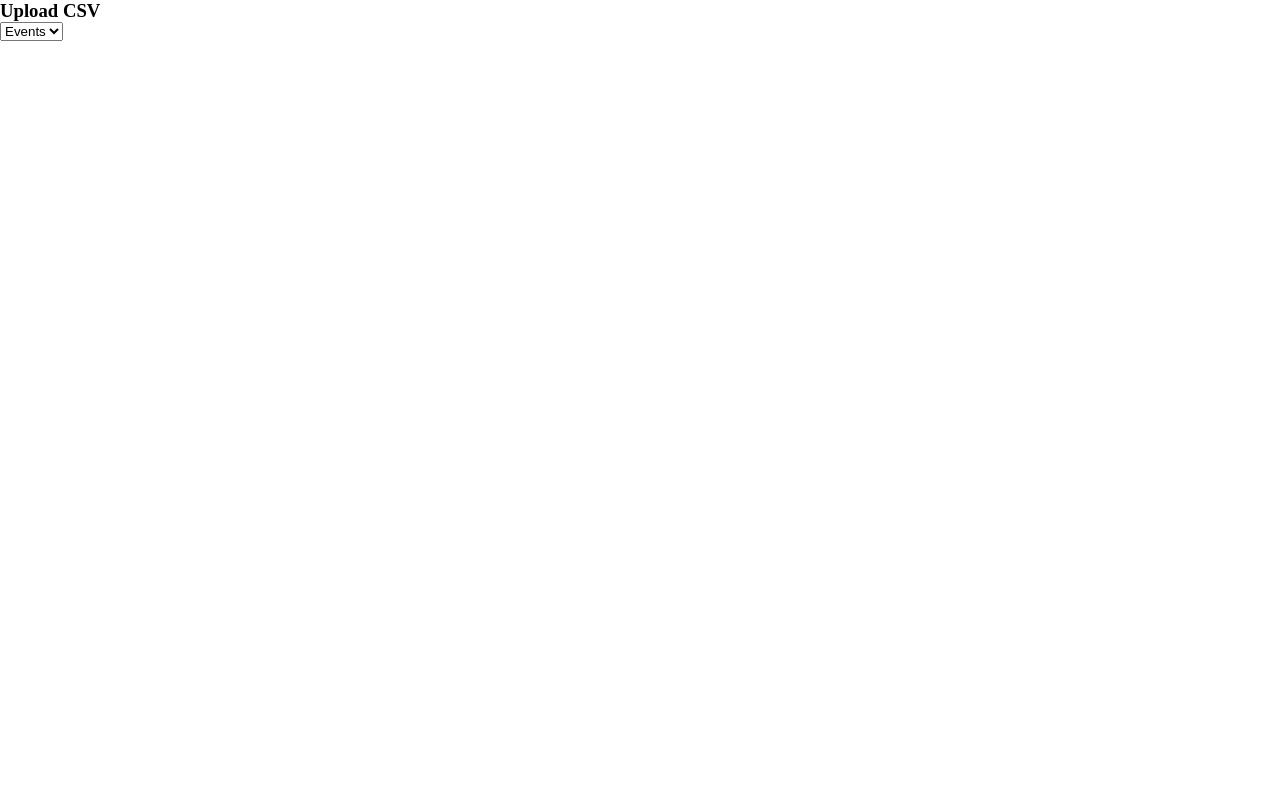
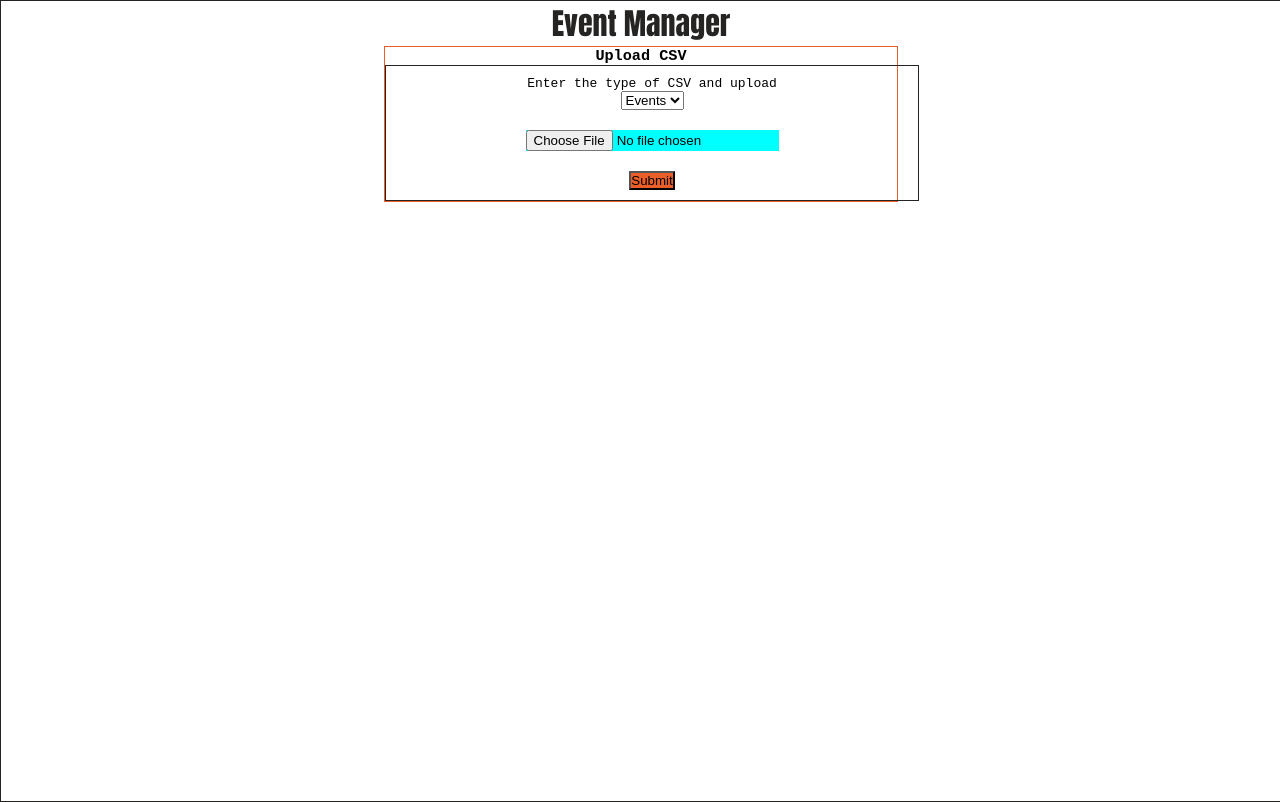
Before and after one commit to xreedev/Event-Management, a plain HTML site: page index.html in a window 1280 px wide. Drawn offline with Linux system fonts and the light colour scheme.

Commit message:
all html elements added

```diff
--- a/index.html
+++ b/index.html
@@ -6,13 +6,25 @@
   </head>
   <body>
     <div class="page-container">
+      <div class="title-header">Event Manager</div>
       <div class="csv-input-div">
         <h3>Upload CSV</h3>
         <div class="upload-csv-div">
+          <label for="csv-type-select">Enter the type of CSV and upload</label>
+          <br />
           <select id="csv-type-select" class="csv-type-select" required>
             <option value="events">Events</option>
             <option value="tasks">Tasks</option>
           </select>
+          <br />
+          <input
+            type="file"
+            id="input-file"
+            name="filename"
+            class="input-file"
+          />
+          <br />
+          <input type="submit" class="submit-csv-button" />
         </div>
       </div>
     </div>
--- a/styles.css
+++ b/styles.css
@@ -1,9 +1,56 @@
-*{
-    margin: 0%;
-    padding: 0%;
+:root {
+  --new-black: #252422;
+  --light-orange: #eb5e28;
+  --new-white: #fffcf2;
+  --light-brown: #ccc5b9;
 }
 
-body,html{
-    height: 100%;
-    width: 100%;
+* {
+  margin: 0%;
+  padding: 0%;
 }
+
+.page-container,
+.upload-csv-div {
+  height: 100%;
+  width: 100%;
+}
+
+body,
+html {
+  height: 100vh;
+  width: 100vw;
+  font-family: monospace;
+}
+
+.page-container {
+  text-align: center;
+  border: 1px solid var(--new-black);
+}
+
+.csv-input-div {
+  margin: auto;
+  border: 1px solid var(--light-orange);
+  width: 40%;
+}
+
+.upload-csv-div {
+  border: 1px solid var(--new-black);
+  padding: 10px;
+}
+
+.title-header {
+  font-family: Impact, Haettenschweiler, "Arial Narrow Bold", sans-serif;
+  font-size: 30px;
+  display: inline-block;
+  color: var(--new-black);
+}
+
+.input-file {
+  background-color: aqua;
+  margin: 20px;
+}
+
+.submit-csv-button {
+  background-color: #eb5e28;
+}
```
Lines whose indentation alone changed are shown as unchanged.
